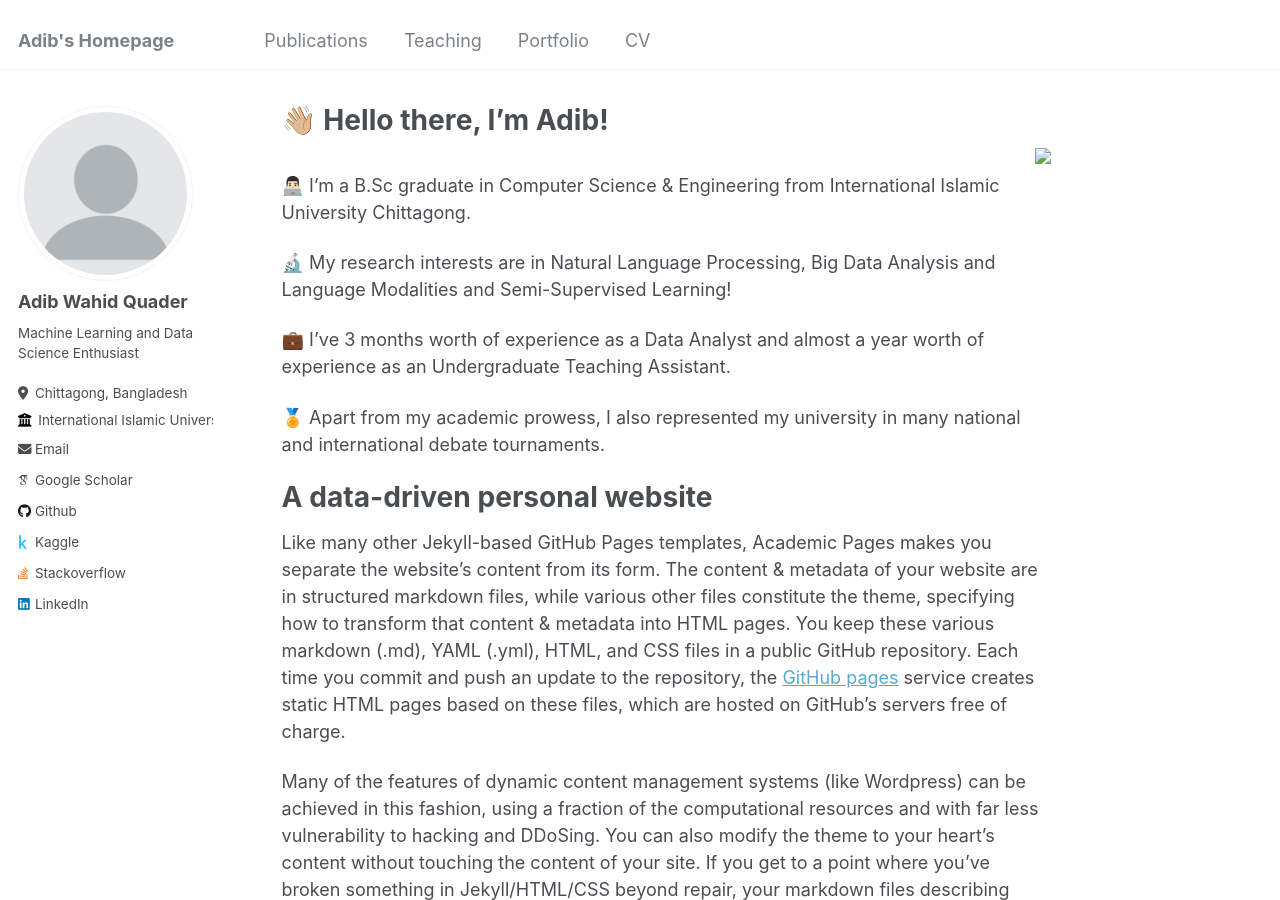
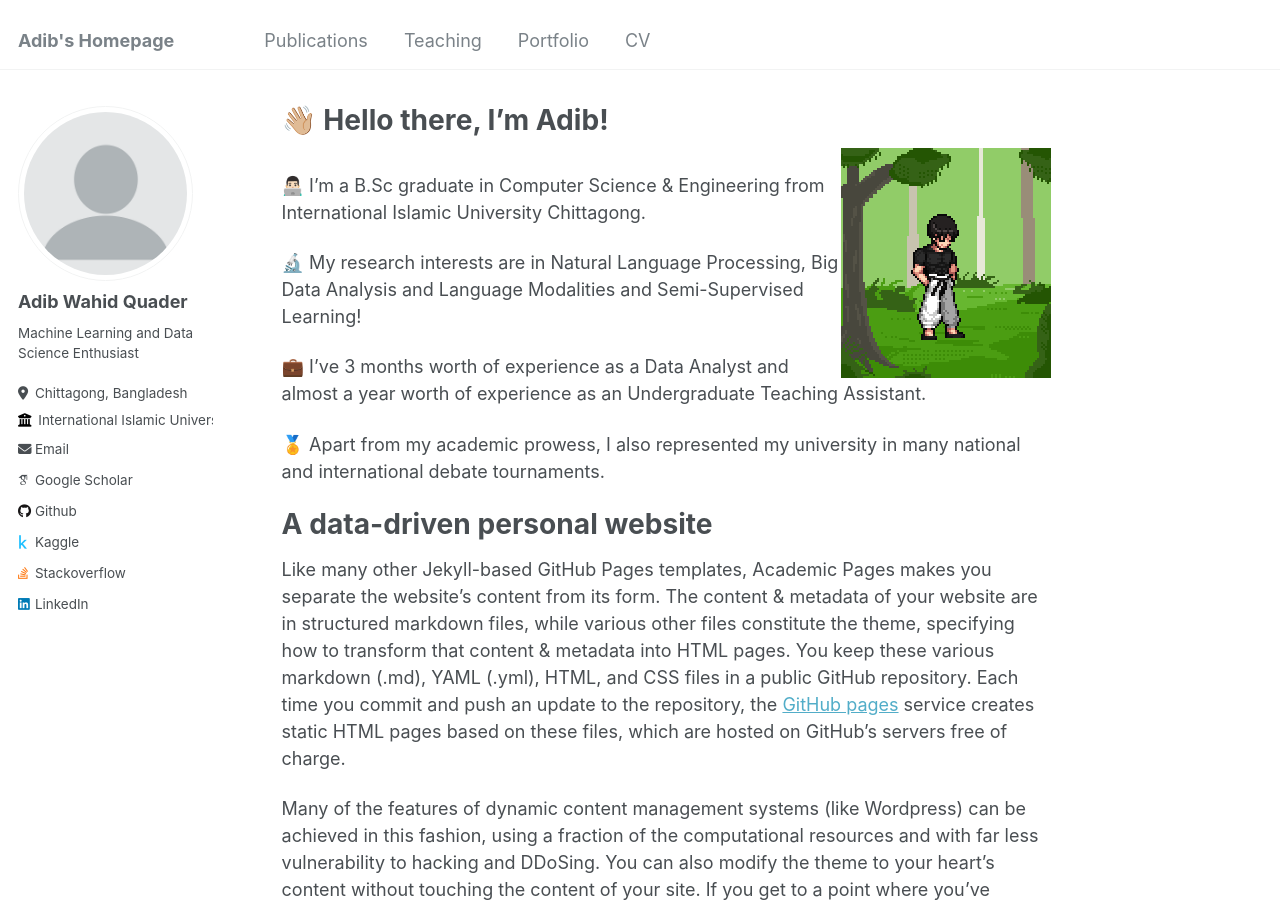
Before and after one commit to Aveiro11/Adib.github.io, a Jekyll site: the page built from _pages/about.md, in a window 1280 px wide and 900 px high. Built offline with Jekyll 4.4.1, drawn with Linux system fonts in a browser that asks for light colours; some web fonts are replaced.

Commit message:
Update about.md

```diff
--- a/_pages/about.md
+++ b/_pages/about.md
@@ -7,7 +7,7 @@ redirect_from:
   - /about/
   - /about.html
 ---
-<img align="right" src="{{"https://github.com/Aveiro11/Adib.github.io/blob/master/images/toji_fushiguro.gif"| prepend: site.url}}"/>
+<img align="right" src="https://github.com/Aveiro11/Adib.github.io/blob/master/images/toji_fushiguro.gif"/>
 
 
 👨🏻‍💻 I'm a B.Sc graduate in Computer Science & Engineering from International Islamic University Chittagong.
```
